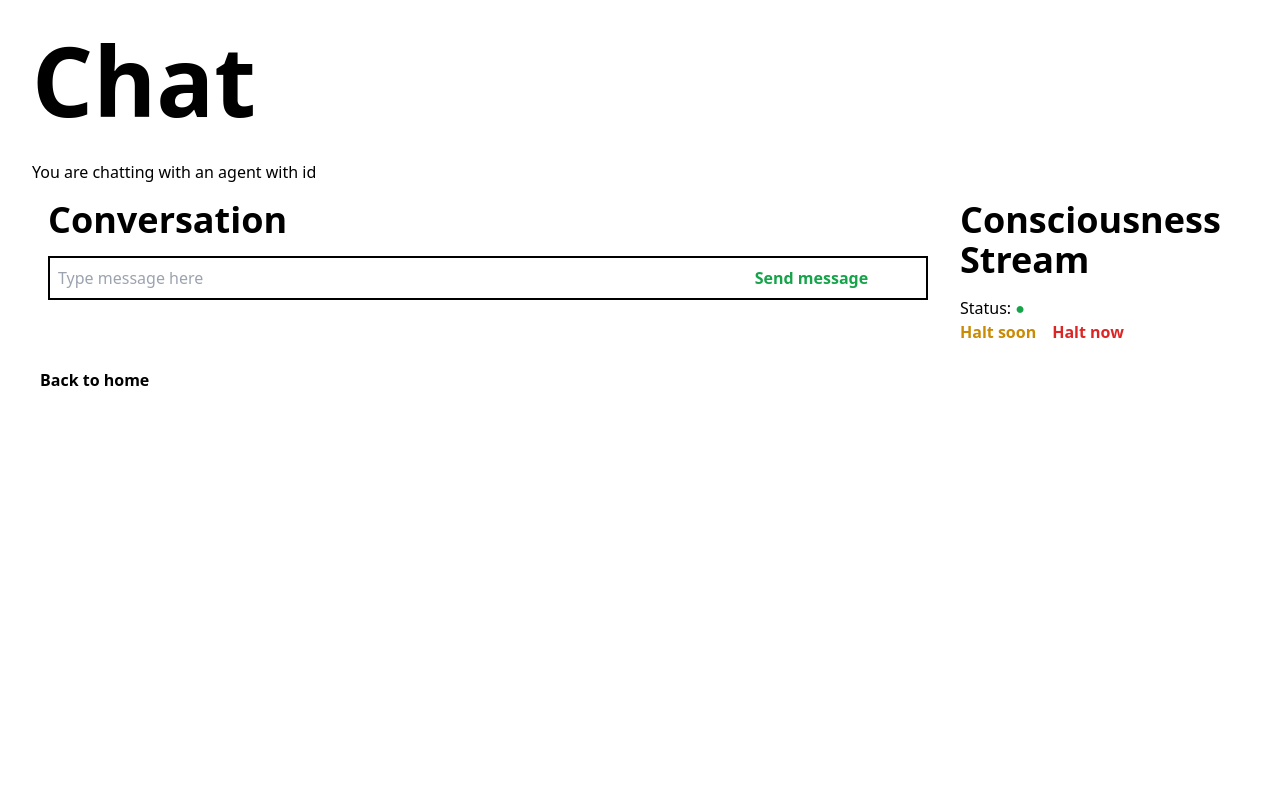
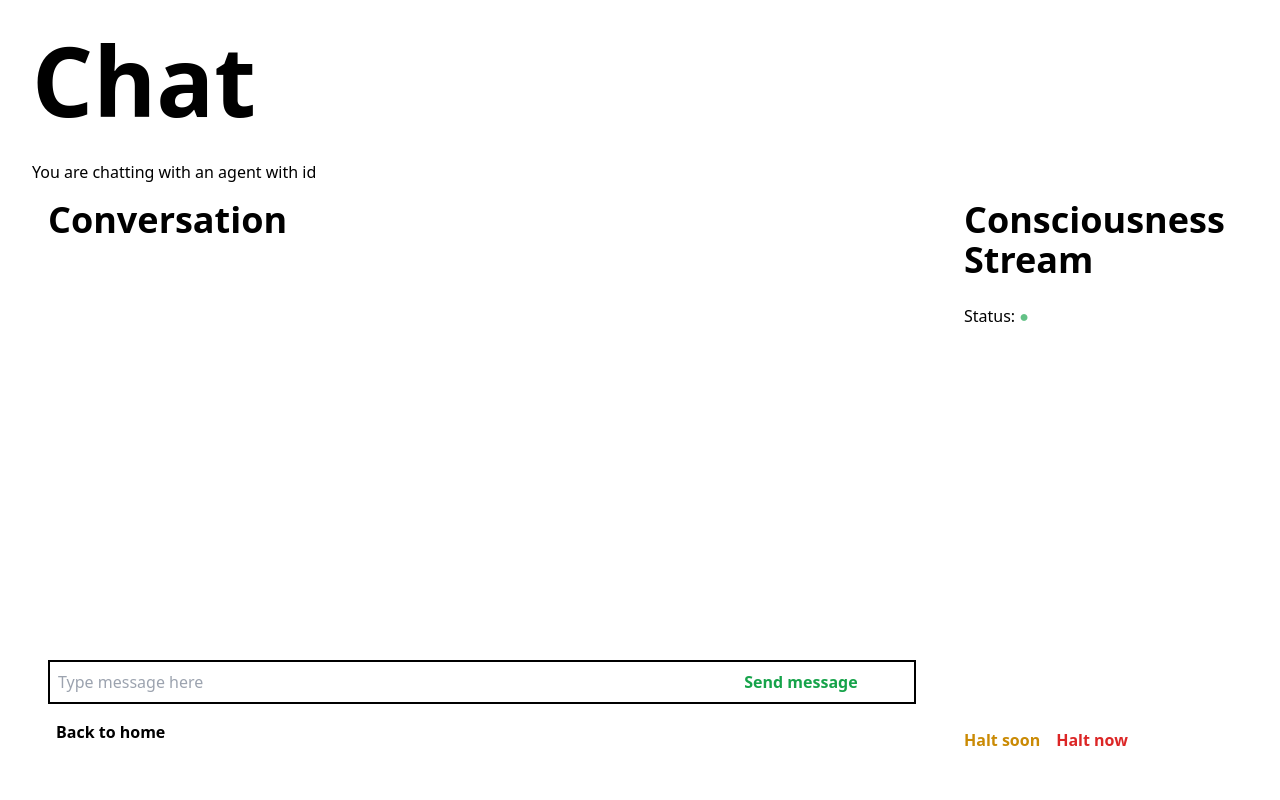
Before and after one commit to DGTV11/LLM_Agent_2, a FastAPI app: template templates/chat.html in a window 1280 px wide. Run offline with FastAPI, Linux system fonts and the light colour scheme; the template is opened without the code that fills it, so the values that code supplies are empty; parts of the project's set-up code (start-up, migrations or seed data) failed here and were passed over; some libraries are stand-ins or nearby versions.

Commit message:
Moar bug hunting

```diff
--- a/templates/chat.html
+++ b/templates/chat.html
@@ -11,13 +11,13 @@
       }
     </style>
   </head>
-  <body class="p-8 w-full">
+  <body class="p-8 w-full h-screen flex flex-col">
     <h1 class="font-bold text-8xl pb-8">Chat</h1>
     <p>You are chatting with an agent with id {{ agent_id }}</p>
-    <div class="grid grid-cols-[3fr_1fr] grid-rows-1">
-      <div class="p-4">
+    <div class="grid grid-cols-[3fr_1fr] gap-4 flex-1 min-h-0">
+      <div class="p-4 flex flex-col min-h-0 gap-2">
         <h2 class="font-bold text-4xl pb-4">Conversation</h2>
-        <ul id="messages" class='flex flex-col gap-2 [&>ul]:text-wrap [&>ul]:p-2'></ul>
+        <ul id="messages" class='flex flex-1 overflow-auto flex-col gap-2 [&>li]:text-wrap [&>li]:p-2 [&>li]:border-black [&>li]:border-2 overflow-auto max-h-full'></ul>
         <div
           class="w-full grid grid-cols-[3fr_1fr] gap-2 border-black border-2 p-2"
         >
@@ -38,11 +38,16 @@
             Send message
           </button>
         </div>
+        <div class="grid justify-items-start p-2">
+            <button type="button" class="font-bold">
+                <a href="{{ url_for("home_page") }}">Back to home</a>
+            </button>
+        </div>
       </div>
-      <div class="p-4">
+      <div class="p-4 flex flex-col min-h-0 gap-2">
         <h2 class="font-bold text-4xl pb-4">Consciousness Stream</h2>
         <p>Status: <span id="cs-status" class="text-red-600">&#9679;</span></p>
-        <ul id="consciousness-stream" class='flex flex-col gap-2 [&>ul]:text-wrap [&>ul]:p-2'></ul>
+        <ul id="consciousness-stream" class='flex flex-1 overflow-auto flex-col gap-2 [&>li]:text-wrap [&>li]:p-2 [&>li]:border-black [&>li]:border-2 overflow-auto max-h-full'></ul>
         <div class="flex gap-4">
           <button class="font-bold text-yellow-600" type="submit">
             Halt soon
@@ -51,16 +56,15 @@
         </div>
       </div>
     </div>
-      <div class="grid justify-items-start p-2">
-          <button type="button" class="font-bold">
-              <a href="{{ url_for("home_page") }}">Back to home</a>
-          </button>
-      </div>
   </body>
   <!-- <script src="esprima.js"></script> -->
   <!-- <script src="js-yaml.min.js"></script> -->
   <script src="https://cdn.jsdelivr.net/npm/js-yaml/dist/js-yaml.min.js"></script>
   <script>
+    function scrollToBottom(container) {
+      container.scrollTop = container.scrollHeight;
+    }
+
     function invokeWSLoop() {
       const messageSendBtn = document.getElementById("messageSendBtn");
       const input = document.getElementById("messageText");
@@ -71,7 +75,7 @@
 
       input.value = "";
       messageSendBtn.disabled = true;
-      csStatusIndicator.className = "text-green-600";
+      csStatusIndicator.className = "text-green-600 animate-pulse";
 
       const ws = new WebSocket("{{ url_for('interact', agent_id=agent_id) }}");
 
@@ -83,12 +87,14 @@
         // cs_content.appendChild(jsyaml.safeDump(atpm));
         cs_atpm.appendChild(cs_content);
         consciousness_stream.appendChild(cs_atpm);
+        scrollToBottom(consciousness_stream);
 
         if (atpm.message_type === "to_user") {
           var message = document.createElement("li");
           var content = document.createTextNode(atpm.payload);
           message.appendChild(content);
           messages.appendChild(message);
+          scrollToBottom(messages);
         } else if (atpm.message_type === "halt") {
           // ws.close(); //error - closed serverside
           csStatusIndicator.className = "text-red-600";
@@ -131,6 +137,10 @@
     function sendMessage() {
       const input = document.getElementById("messageText");
 
+      if (input.value.trim() === '') {
+        return;
+      }
+
       const messages = document.getElementById("messages");
       const consciousness_stream = document.getElementById("consciousness-stream");
 
@@ -138,6 +148,7 @@
       var content = document.createTextNode(input.value);
       message.appendChild(content);
       messages.appendChild(message);
+      scrollToBottom(messages);
 
       consciousness_stream.innerHTML = '';
 
@@ -177,5 +188,13 @@
       navigator.sendBeacon("{{ url_for('send_message', agent_id=agent_id) }}", JSON.stringify({message_type: 'system', message: 'The user has exited the conversation. You should do some background tasks (if necessary) before going into standby mode.'}));
       navigator.sendBeacon("{{ url_for('interact_no_stream', agent_id=agent_id) }}");
     });
+
+    document.getElementById("messageText")
+        .addEventListener("keyup", function(event) {
+        event.preventDefault();
+        if (event.keyCode === 13) {
+            document.getElementById("messageSendBtn").click();
+        }
+    });
   </script>
 </html>
```
Also changed, not shown: memory.py (+9 -4 lines).
